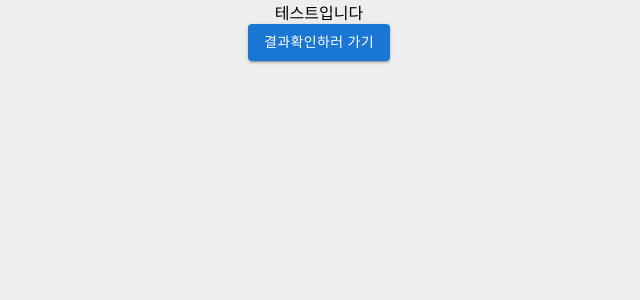
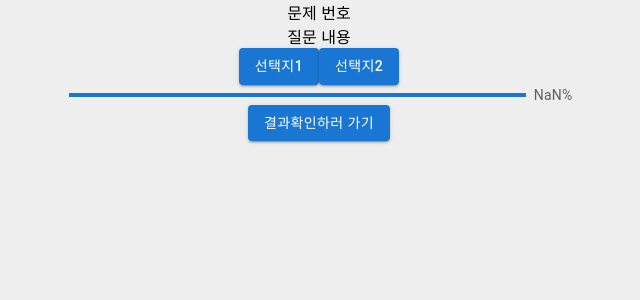
Before and after one commit to from940/new_test, a React (Create React App) app: page /new_test/intro in a window 1280 px wide. Both pictures are taken after a click on the button "테스트하러 가기". Shown: the top 300 px of the page, without its empty margins (321-961 px from the left). Built offline with nearby package versions, Linux system fonts and the light colour scheme.

Commit message:
[M] Divide Component Area

```diff
--- a/src/page/intro.js
+++ b/src/page/intro.js
@@ -1,11 +1,10 @@
 import { useNavigate, useLocation } from "react-router-dom";
-import { Box, Button } from "@mui/material";
+import { Box, Button, Typography } from "@mui/material";
 import * as PATH from "src/routes";
 
 export default function Intro() {
   const navigate = useNavigate();
   const location = useLocation();
-  console.log(" location ", location);
 
   return (
     <Box
@@ -17,7 +16,14 @@ export default function Intro() {
         flexDirection: "column",
       }}
     >
-      <Box>인트로입니다</Box>
+      <Box>로고</Box>
+      <Typography variant="h2" component="h2">
+        테스트 제목 영역
+      </Typography>
+      <Typography variant="h6" component="h6">
+        description 영역
+      </Typography>
+      <Box>이미지 넣을 곳</Box>
       <Button
         variant="contained"
         onClick={() => {
--- a/src/page/test.js
+++ b/src/page/test.js
@@ -1,9 +1,41 @@
+import { useState } from "react";
 import { useNavigate } from "react-router-dom";
-import { Box, Button } from "@mui/material";
+import { styled } from "@mui/material/styles";
+import { Box, Button, Typography } from "@mui/material";
+import LinearProgress, {
+  linearProgressClasses,
+  LinearProgressProps,
+} from "@mui/material/LinearProgress";
 import * as PATH from "src/routes";
+
+function LinearProgressWithLabel({ ...props }) {
+  return (
+    <Box
+      sx={{
+        width: "70%",
+        maxWidth: "500px",
+        display: "flex",
+        alignItems: "center",
+      }}
+    >
+      <Box sx={{ width: "100%", mr: 1 }}>
+        <LinearProgress variant="determinate" {...props} />
+      </Box>
+      <Box sx={{ minWidth: 35 }}>
+        <Typography variant="body2" color="text.secondary">
+          {`${Math.round(props.value)}%`}
+        </Typography>
+      </Box>
+    </Box>
+  );
+}
 
 export default function Test() {
   const navigate = useNavigate();
+
+  // 질문지 개수
+  const [progress, setProgress] = useState(12);
+
   return (
     <Box
       sx={{
@@ -14,7 +46,18 @@ export default function Test() {
         flexDirection: "column",
       }}
     >
-      <Box>테스트입니다</Box>
+      <Box>문제 번호 </Box>
+      <Box>질문 내용</Box>
+      <Box>
+        <Button variant="contained" onClick={() => {}}>
+          선택지1
+        </Button>
+        <Button variant="contained" onClick={() => {}}>
+          선택지2
+        </Button>
+      </Box>
+
+      <LinearProgressWithLabel />
       <Button
         variant="contained"
         onClick={() => {
```
